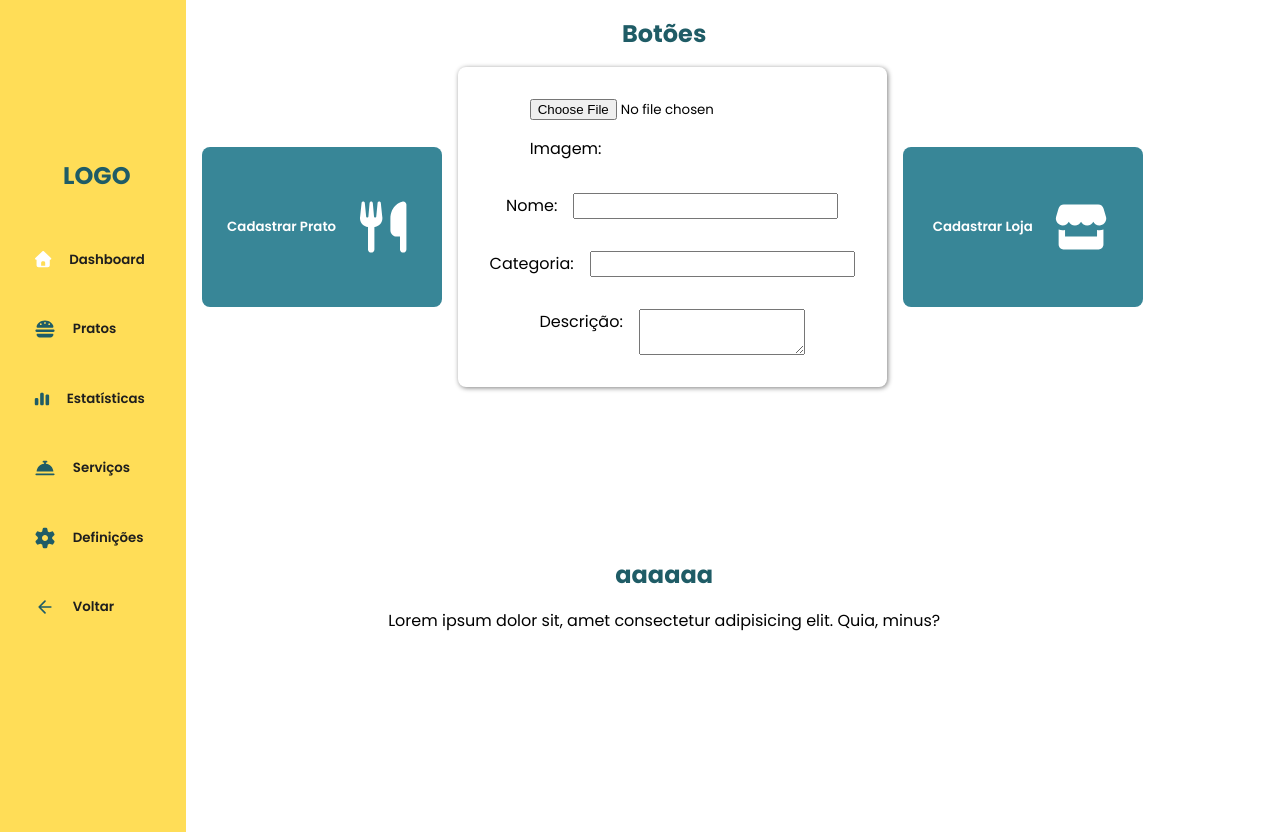
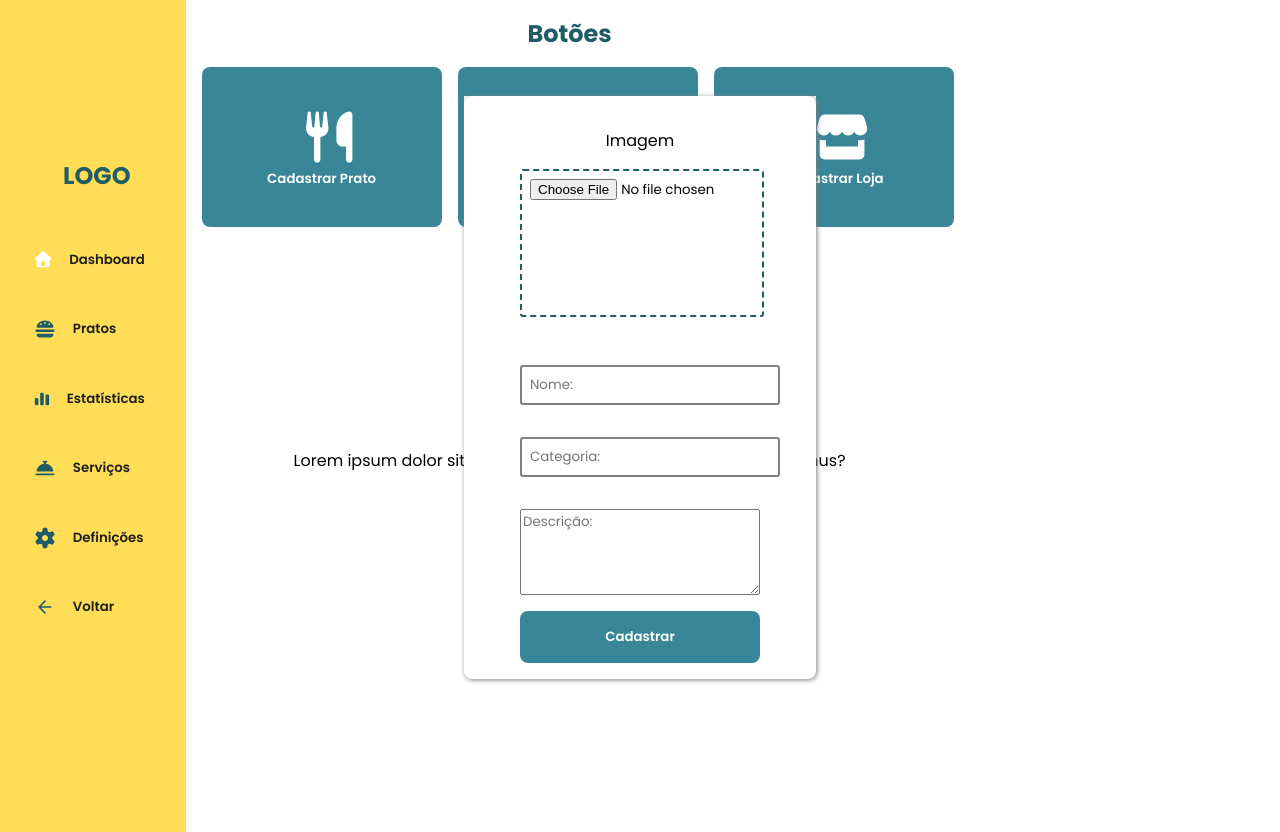
Before and after one commit to 99Junior99/AqueleMenu, a React (Vite) app: page /dashboard in a window 1280 px wide. Both pictures are taken after a click on the button "Cadastrar Prato". Built offline with nearby package versions, Linux system fonts and the light colour scheme.

Commit message:
prosseguindo com o dashboard

```diff
--- a/src/pages/dashboard/Dashboard.css
+++ b/src/pages/dashboard/Dashboard.css
@@ -36,21 +36,21 @@
     width: 15rem;
     height: 10rem;
     display: flex;
+    flex-direction: column;
     align-items: center;
+
     justify-content: center;
     padding: 1rem;
     background-color: var(--cor-quartenária);
     color: var(--cor-de-fundo);
     transition: ease 0.2s;
+    z-index: 1;
+    position: relative;
 }
 
 .cad:hover {
     background: var(--cor-terciária);
     transform: scale(1.1);
-}
-
-.cad:active .cad-content {
-    display: block;
 }
 
 .cad .icon {
@@ -71,6 +71,19 @@
     color: var(--cor-terciária);
 }
 
+.cad-content,
+.cad-content2 {
+    display: flex;
+    flex-wrap: wrap;
+    position: absolute;
+    z-index: 1000;
+    background: var(--cor-de-fundo);
+    left: 35vw;
+    top: 10vh;
+    margin: 1rem;
+
+}
+
 .form {
     display: flex;
     flex-direction: column;
@@ -80,27 +93,71 @@
     border-radius: .5rem;
     box-shadow: 1px 1px 5px grey;
     padding: 1rem;
-}
+    width: 20rem;
 
 
+}
 
 .form div {
     display: flex;
 
     position: relative;
-    gap: 1rem;
     margin: 1rem;
+    width: 15rem;
+}
+
+.form input {
+    padding: .5rem;
+    border: solid 2px grey;
+    border-radius: .2rem;
+    width: 15rem;
 }
 
 .form .image {
     display: flex;
+    text-align: center;
     flex-direction: column;
     position: relative;
+    border: none;
+    background-color: none;
+}
+
+.img {}
+
+.form label {
+    margin-bottom: 1rem;
+}
+
+.form .img {
+    position: relative;
+    display: flex;
+    align-items: center;
+    justify-content: center;
+    flex-direction: column;
+    border: dashed 2px var(--cor-terciária);
+    margin-bottom: 1rem;
+    height: 8rem;
+    width: 14rem;
+
 }
 
 .form textarea {
-    max-width: 10rem;
+    max-width: 15rem;
+    width: 15rem;
     max-height: 5rem;
+    height: 5rem;
+}
+
+.form button {
+    background-color: var(--cor-quartenária);
+    border-radius: .5rem;
+    color: var(--cor-de-fundo);
+    width: 15rem;
+    transition: .2s ease;
+}
+
+.form button:hover {
+    background-color: var(--cor-terciária);
 }
 
 .aside .i1 {
--- a/src/pages/dashboard/Dashboard.jsx
+++ b/src/pages/dashboard/Dashboard.jsx
@@ -1,9 +1,72 @@
-import React from 'react'
+import React, { useState, useEffect, useRef } from 'react'
+
 
 import Sidebar from '../../components/sidebar/Sidebar'
 
 import './Dashboard.css'
 const dashboard = () => {
+
+
+    const [visivel, setVisivel] = useState(false);
+    const [visivel2, setVisivel2] = useState(false);
+    const [visivel3, setVisivel3] = useState(false);
+
+    const elementoRef = useRef(null);
+    const elementoRef2 = useRef(null);
+    const elementoRef3 = useRef(null);
+
+    // Mostra ao clicar no botão
+    const mostrar = (e) => {
+        e.stopPropagation(); // evita fechar imediatamente
+        setVisivel(true);
+    };
+    const mostrar2 = (e) => {
+        e.stopPropagation(); // evita fechar imediatamente
+        setVisivel2(true);
+    };
+    const mostrar3 = (e) => {
+        e.stopPropagation(); // evita fechar imediatamente
+        setVisivel3(true);
+    };
+
+    // Detecta clique fora
+    useEffect(() => {
+        const handleClickFora = (event) => {
+            if (
+                elementoRef.current &&
+                !elementoRef.current.contains(event.target)
+            ) {
+                setVisivel(false);
+            }
+        };
+        const handleClickFora2 = (event) => {
+            if (
+                elementoRef2.current &&
+                !elementoRef2.current.contains(event.target)
+            ) {
+                setVisivel2(false);
+            }
+        };
+        const handleClickFora3 = (event) => {
+            if (
+                elementoRef3.current &&
+                !elementoRef3.current.contains(event.target)
+            ) {
+                setVisivel3(false);
+            }
+        };
+
+        document.addEventListener("click", handleClickFora);
+        document.addEventListener("click", handleClickFora2);
+        document.addEventListener("click", handleClickFora3);
+        return () => {
+            document.removeEventListener("click", handleClickFora);
+            document.removeEventListener("click", handleClickFora2);
+            document.removeEventListener("click", handleClickFora3);
+        };
+    }, []);
+
+
     return (
         <div className='dashboard'>
 
@@ -11,37 +74,101 @@ const dashboard = () => {
             <div className='content'>
                 <h2 className='title'>Botões</h2>
                 <div className='btns'>
-                    <button className='cad'>Cadastrar Prato
+                    <button className='cad' onClick={mostrar}>
                         <svg className='icon' xmlns="http://www.w3.org/2000/svg" viewBox="0 0 640 640"><path d="M127.9 78.4C127.1 70.2 120.2 64 112 64C103.8 64 96.9 70.2 96 78.3L81.9 213.7C80.6 219.7 80 225.8 80 231.9C80 277.8 115.1 315.5 160 319.6L160 544C160 561.7 174.3 576 192 576C209.7 576 224 561.7 224 544L224 319.6C268.9 315.5 304 277.8 304 231.9C304 225.8 303.4 219.7 302.1 213.7L287.9 78.3C287.1 70.2 280.2 64 272 64C263.8 64 256.9 70.2 256.1 78.4L242.5 213.9C241.9 219.6 237.1 224 231.4 224C225.6 224 220.8 219.6 220.2 213.8L207.9 78.6C207.2 70.3 200.3 64 192 64C183.7 64 176.8 70.3 176.1 78.6L163.8 213.8C163.3 219.6 158.4 224 152.6 224C146.8 224 142 219.6 141.5 213.9L127.9 78.4zM512 64C496 64 384 96 384 240L384 352C384 387.3 412.7 416 448 416L480 416L480 544C480 561.7 494.3 576 512 576C529.7 576 544 561.7 544 544L544 96C544 78.3 529.7 64 512 64z" /></svg>
+                        Cadastrar Prato
                     </button>
+                    <button className='cad' onClick={mostrar2}>
+                        <svg className='icon' xmlns="http://www.w3.org/2000/svg" viewBox="0 0 640 640"><path d="M320 312C386.3 312 440 258.3 440 192C440 125.7 386.3 72 320 72C253.7 72 200 125.7 200 192C200 258.3 253.7 312 320 312zM290.3 368C191.8 368 112 447.8 112 546.3C112 562.7 125.3 576 141.7 576L498.3 576C514.7 576 528 562.7 528 546.3C528 447.8 448.2 368 349.7 368L290.3 368z" /></svg>
+                        Cadastrar Usuário
+                    </button>
+                    <button className='cad' onClick={mostrar3}>
+                        <svg className='icon' xmlns="http://www.w3.org/2000/svg" viewBox="0 0 640 640"><path d="M94.7 136.3C101.6 112.4 123.5 96 148.4 96L492.4 96C517.3 96 539.2 112.4 546.2 136.3L569.6 216.5C582.4 260.2 549.5 304 504 304C477.7 304 454.6 289.1 443.2 266.9C431.6 288.8 408.6 304 381.8 304C355.2 304 332.1 289 320.5 267C308.9 289 285.8 304 259.2 304C232.4 304 209.4 288.9 197.8 266.9C186.4 289 163.3 304 137 304C91.4 304 58.6 260.3 71.4 216.5L94.7 136.3zM160.4 416L480.4 416L480.4 349.6C488 351.2 495.9 352 503.9 352C518.2 352 531.9 349.4 544.4 344.8L544.4 496C544.4 522.5 522.9 544 496.4 544L144.4 544C117.9 544 96.4 522.5 96.4 496L96.4 344.8C108.9 349.4 122.5 352 136.9 352C145 352 152.8 351.2 160.4 349.6L160.4 416z" /></svg>
+                        Cadastrar loja
+                    </button>
+                </div>
+                {visivel && (
+                    <div className="cad-content" ref={elementoRef}>
 
-                    <div className="cad-content">
+                        <form className='form' action="">
+                            <div className="image"> <label >Imagem</label>
+                                <input className='img' type='file' />
+
+                            </div>
+                            <div className="nome">
+                                <input type="text" placeholder='Nome:' />
+                            </div>
+                            <div className="cate">
+
+                                <input type="text" placeholder='Categoria:' />
+                            </div>
+                            <div className="desc">
+
+                                <textarea name="" id="" placeholder='Descrição:'></textarea>
+                            </div>
+                            <button type="submit">
+                                cadastrar
+                            </button>
+
+                        </form>
+                    </div>
+                )}
+                {visivel2 && (
+                    <div className="cad-content2" ref={elementoRef2}>
+
                         <form className='form' action="">
                             <div className="image">
-                                <input className='img' type='file' />
-                                <label>Imagem: </label>
+                                <label>Imagem</label>
+                                <input className='img' type='file' accept='image/*' />
+
                             </div>
                             <div className="nome">
 
-                                <label>Nome: </label>
-                                <input type="text" />
-                            </div>
-                            <div className="cate">
-                                <label>Categoria: </label>
-                                <input type="text" />
-                            </div>
-                            <div className="desc">
-                                <label>Descrição: </label>
-                                <textarea name="" id=""></textarea>
+
+                                <input type="text" placeholder='Nome:' />
                             </div>
 
+                            <div className="cpf">
+
+                                <input type="text" placeholder='CPF:' />
+                            </div>
+
+                            <div className="cpf">
+
+                                <input type="email" placeholder='Email:' />
+                            </div>
+                            <button type="submit">
+                                cadastrar
+                            </button>
                         </form>
                     </div>
+                )}
+                {visivel3 && (
+                    <div className="cad-content2" ref={elementoRef3}>
+
+                        <form className='form' action="">
+                            <div className="image">
+                                <label>Imagem</label>
+                                <input className='img' type='file' accept='image/*' />
+
+                            </div>
+                            <div className="nome">
 
 
-                    <button className='cad'>Cadastrar loja <svg className='icon' xmlns="http://www.w3.org/2000/svg" viewBox="0 0 640 640"><path d="M94.7 136.3C101.6 112.4 123.5 96 148.4 96L492.4 96C517.3 96 539.2 112.4 546.2 136.3L569.6 216.5C582.4 260.2 549.5 304 504 304C477.7 304 454.6 289.1 443.2 266.9C431.6 288.8 408.6 304 381.8 304C355.2 304 332.1 289 320.5 267C308.9 289 285.8 304 259.2 304C232.4 304 209.4 288.9 197.8 266.9C186.4 289 163.3 304 137 304C91.4 304 58.6 260.3 71.4 216.5L94.7 136.3zM160.4 416L480.4 416L480.4 349.6C488 351.2 495.9 352 503.9 352C518.2 352 531.9 349.4 544.4 344.8L544.4 496C544.4 522.5 522.9 544 496.4 544L144.4 544C117.9 544 96.4 522.5 96.4 496L96.4 344.8C108.9 349.4 122.5 352 136.9 352C145 352 152.8 351.2 160.4 349.6L160.4 416z" /></svg></button>
+                                <input type="text" placeholder='Nome:' />
+                            </div>
 
-                </div>
+                            <div className="desc">
+
+                                <textarea name="" id="" placeholder='Descrição:'></textarea>
+                            </div>
+                            <button type="submit">
+                                cadastrar
+                            </button>
+                        </form>
+                    </div>
+                )}
+
                 <div className='msg'>
                     <h2 className='title'>aaaaaa</h2>
                     <span>Lorem ipsum dolor sit, amet consectetur adipisicing elit. Quia, minus?</span>
```
Also changed, not shown: src/pages/login/Login.css (+9 -9 lines).
